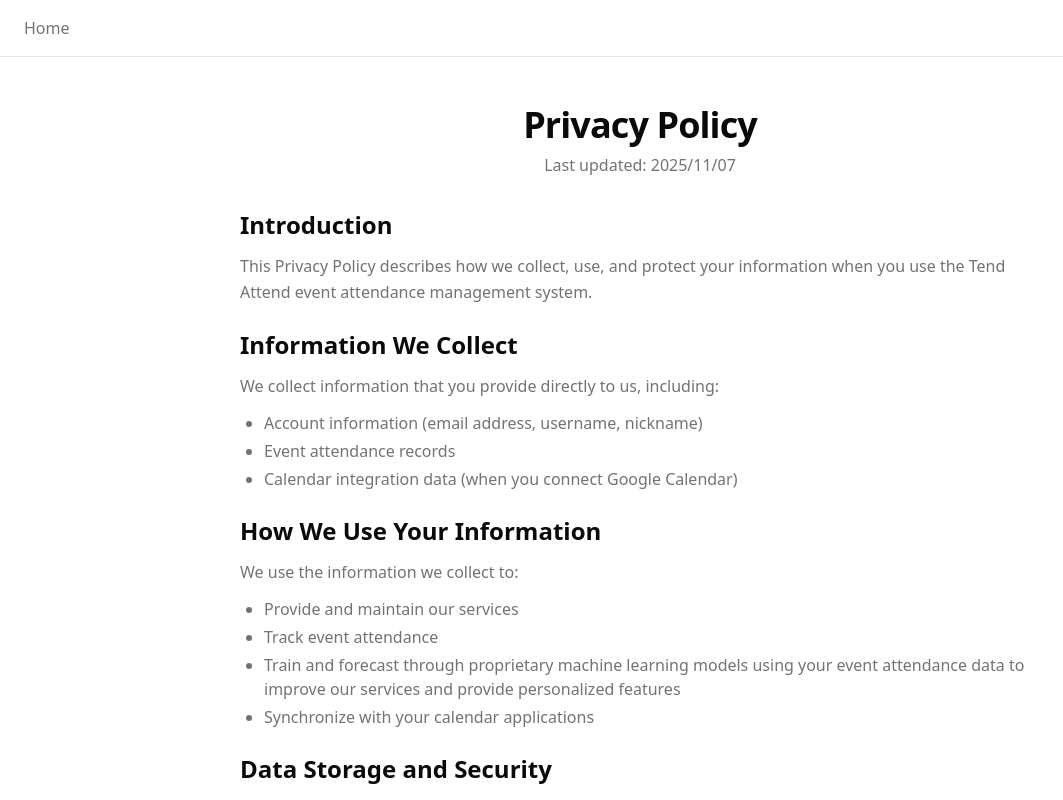
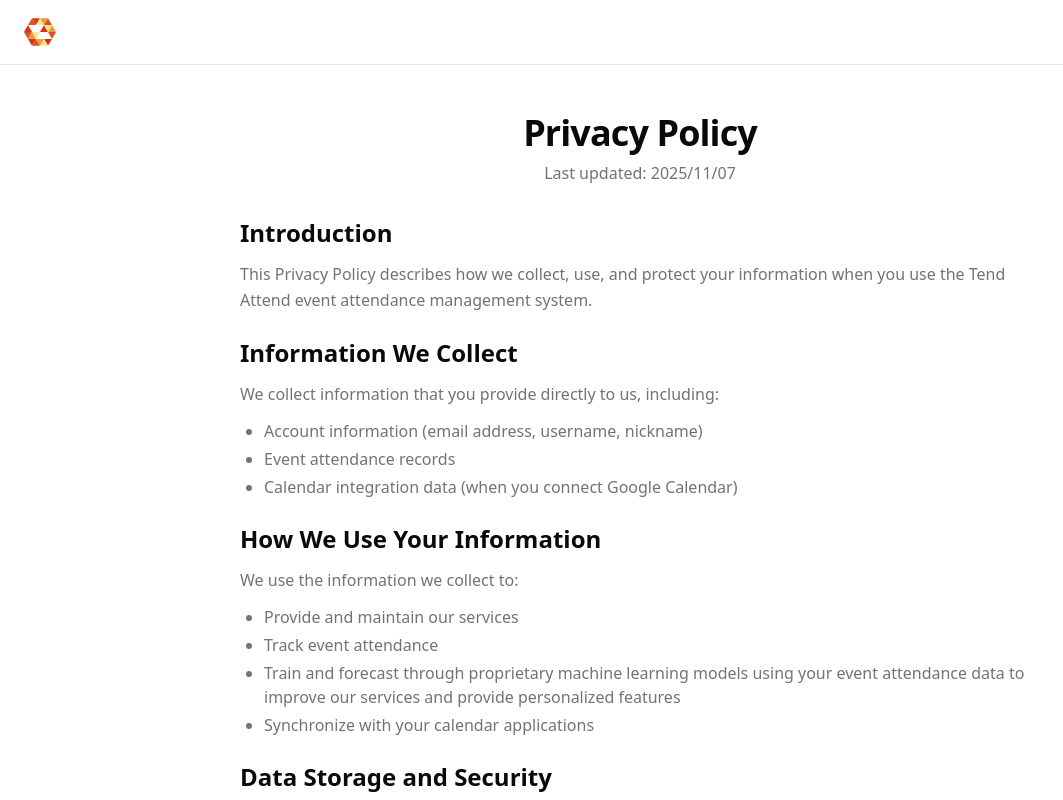
Before and after one commit to himura467/tend-attend, a Next.js app in the folder frontend/: page /en/privacy in a window 1280 px wide. Shown: the top 800 px of the page, without its empty margins (0-1063 px from the left). Built offline with nearby package versions, Linux system fonts and the light colour scheme.

Commit message:
feat: use logo in header

```diff
--- a/frontend/src/components/ui/Header/index.tsx
+++ b/frontend/src/components/ui/Header/index.tsx
@@ -1,4 +1,5 @@
 import { rr } from "@/lib/utils/reverseRouter";
+import Image from "next/image";
 import Link from "next/link";
 import React from "react";
 
@@ -7,7 +8,7 @@ export const Header = (): React.JSX.Element => {
     <header className="flex items-center justify-between border-b px-6 py-4">
       <nav className="hidden items-center gap-6 md:flex">
         <Link {...rr.index()} className="text-muted-foreground hover:text-primary transition-colors">
-          Home
+          <Image src="/logo.svg" alt="Home" width={32} height={32} />
         </Link>
       </nav>
     </header>
```
